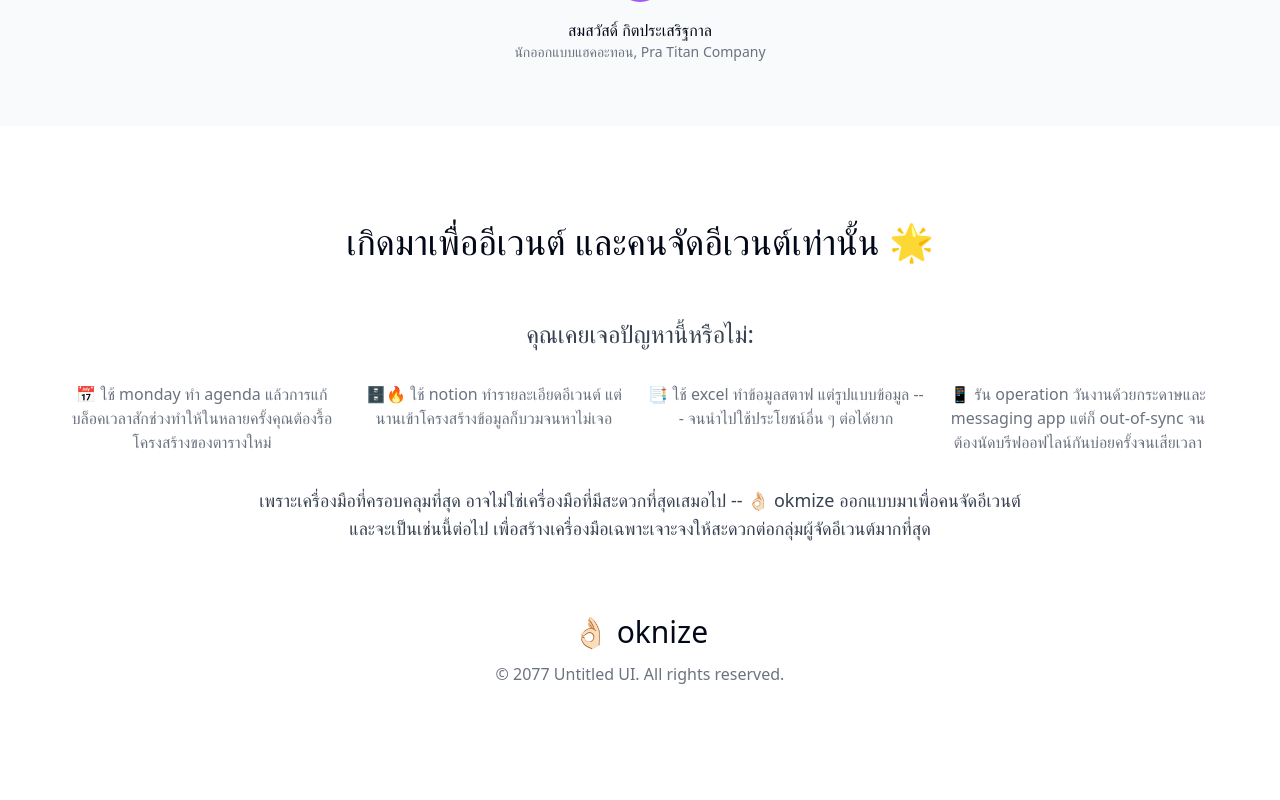
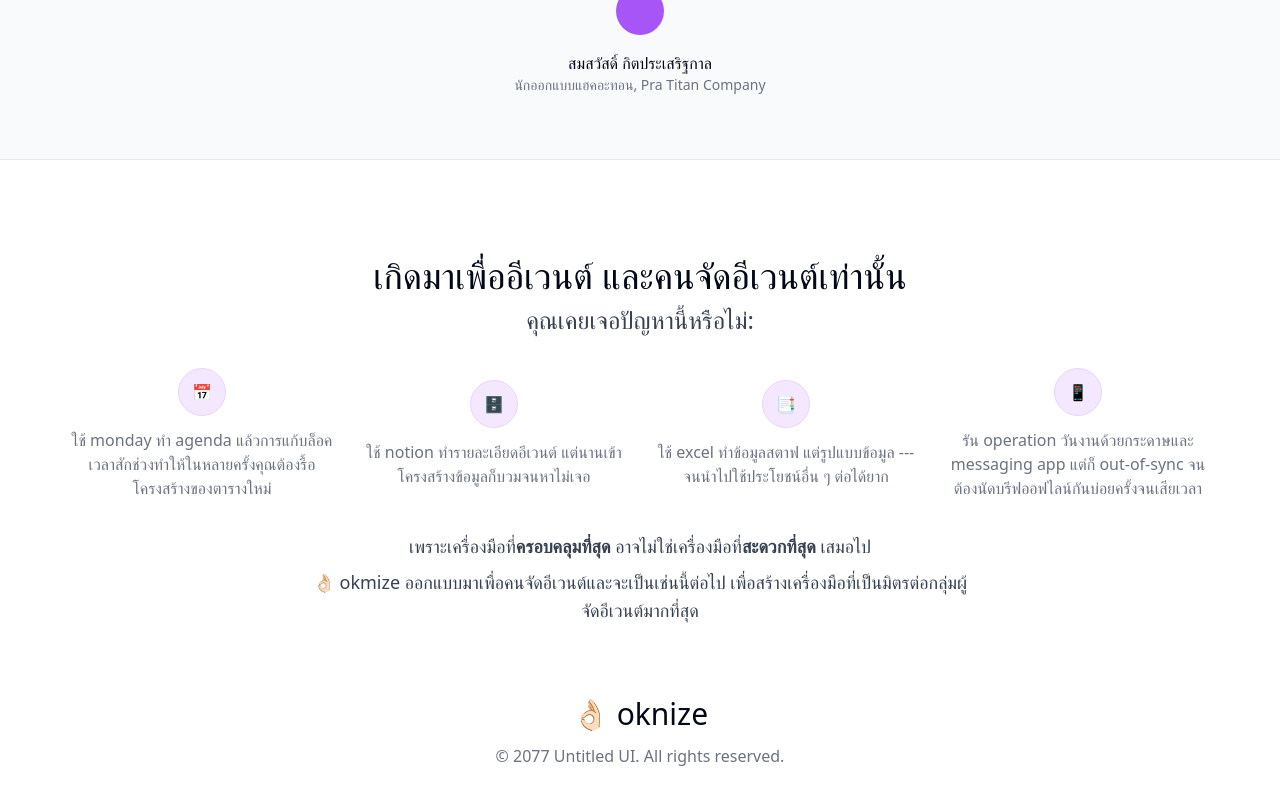
Before and after one commit to creatorsgarten/oknize, a Next.js app: page /landing in a window 1280 px wide. Shown: the part 996-1796 px from the top of the page. Before the commit the page ends 1714 px from the top, so only its background shows below. Built offline with nearby package versions, Linux system fonts and the light colour scheme.

Commit message:
feat: landing things

```diff
--- a/src/pages/landing/index.tsx
+++ b/src/pages/landing/index.tsx
@@ -34,7 +34,7 @@
           </div>
         </div>
       </section>
-      <section>
+      <section className="py-4">
         <div className="flex flex-col justify-center items-center gap-4">
           <div className="px-10 lg:px-16 flex flex-col justify-center items-center gap-4">
             <h4 className="text-lg text-purple-500 text-center">คุณสมบัติ</h4>
@@ -47,7 +47,7 @@
               startups.
             </h6>
           </div>
-          <div className="grid grid-cols-1 md:grid-cols-2 lg:grid-cols-4 gap-4 p-8 pb-16">
+          <div className="grid grid-cols-1 md:grid-cols-2 lg:grid-cols-4 gap-4 px-12 pt-8 pb-16">
             <Feature />
             <Feature />
             <Feature />
@@ -55,7 +55,7 @@
           </div>
         </div>
       </section>
-      <section className="bg-gray-50 p-8 flex flex-col justify-center items-center py- lg:py-16 gap-6 lg:gap-8">
+      <section className="bg-gray-50 p-8 flex flex-col justify-center items-center py- lg:py-16 gap-6 lg:gap-8 border-y border-gray-200">
         <h1 className="text-2xl lg:text-4xl text-center max-w-3xl">
           จัดอีเวนต์สนุก เพื่อนชอบ ลูกค้าชอบ ทุกระดับประทับใจ
           ไม่ต้องปวดหัวกับปัญหายิบย่อยวุ่นวาย 🔥
@@ -70,34 +70,64 @@
       </section>
       <section>
         <div className="p-10 lg:px-16 lg:pt-24 flex flex-col justify-center items-center gap-8">
-          <h1 className="text-3xl lg:text-4xl text-center pb-6">
-            เกิดมาเพื่ออีเวนต์ และคนจัดอีเวนต์เท่านั้น 🌟
+          <div className="flex flex-col justify-center items-center gap-2">
+            <h1 className="text-3xl lg:text-4xl text-center">
+              เกิดมาเพื่ออีเวนต์ และคนจัดอีเวนต์เท่านั้น
             </h1>
-          <h3 className="text-gray-700 text-2xl">คุณเคยเจอปัญหานี้หรือไม่:</h3>
-          <div className="grid grid-cols-1 md:grid-cols-2 lg:grid-cols-4 gap-4">
+            <h3 className="text-gray-700 text-2xl">
+              คุณเคยเจอปัญหานี้หรือไม่:
+            </h3>
+          </div>
+          <div className="grid grid-cols-1 md:grid-cols-2 lg:grid-cols-4 gap-8 lg:gap-4 px-8 lg:px-0">
+            <div className="flex flex-col justify-center items-center gap-3">
+              <div className="bg-purple-100 rounded-full aspect-square h-12 border border-purple-200 flex items-center justify-center">
+                📅
+              </div>
               <h6 className="text-center text-gray-500 max-w-2xl">
-              📅 ใช้ monday ทำ agenda
+                ใช้ monday ทำ agenda
                 แล้วการแก้บล็อคเวลาสักช่วงทำให้ในหลายครั้งคุณต้องรื้อโครงสร้างของตารางใหม่
               </h6>
+            </div>
+            <div className="flex flex-col justify-center items-center gap-3">
+              <div className="bg-purple-100 rounded-full aspect-square h-12 border border-purple-200 flex items-center justify-center">
+                🗄️
+              </div>
               <h6 className="text-center text-gray-500 max-w-2xl">
-              🗄️🔥 ใช้ notion ทำรายละเอียดอีเวนต์​
+                ใช้ notion ทำรายละเอียดอีเวนต์​
                 แต่นานเข้าโครงสร้างข้อมูลก็บวมจนหาไม่เจอ
               </h6>
+            </div>
+            <div className="flex flex-col justify-center items-center gap-3">
+              <div className="bg-purple-100 rounded-full aspect-square h-12 border border-purple-200 flex items-center justify-center">
+                📑
+              </div>
               <h6 className="text-center text-gray-500 max-w-2xl">
-              📑 ใช้ excel ทำข้อมูลสตาฟ แต่รูปแบบข้อมูล ---
-              จนนำไปใช้ประโยชน์อื่น ๆ ต่อได้ยาก
+                ใช้ excel ทำข้อมูลสตาฟ แต่รูปแบบข้อมูล --- จนนำไปใช้ประโยชน์อื่น
+                ๆ ต่อได้ยาก
               </h6>
+            </div>
+            <div className="flex flex-col justify-center items-center gap-3">
+              <div className="bg-purple-100 rounded-full aspect-square h-12 border border-purple-200 flex items-center justify-center">
+                📱
+              </div>
               <h6 className="text-center text-gray-500 max-w-2xl">
-              📱 รัน operation วันงานด้วยกระดาษและ messaging app แต่ก็
+                รัน operation วันงานด้วยกระดาษและ messaging app แต่ก็
                 out-of-sync จนต้องนัดบรีฟออฟไลน์กันบ่อยครั้งจนเสียเวลา
               </h6>
             </div>
+          </div>
+          <div className="flex flex-col justify-center items-center gap-4 lg:gap-2 max-w-2xl">
             <h3 className="text-gray-700 text-lg max-w-3xl text-center">
-            เพราะเครื่องมือที่ครอบคลุมที่สุด
-            อาจไม่ใช่เครื่องมือที่มีสะดวกที่สุดเสมอไป -- 👌🏻 okmize
-            ออกแบบมาเพื่อคนจัดอีเวนต์และจะเป็นเช่นนี้ต่อไป
-            เพื่อสร้างเครื่องมือเฉพาะเจาะจงให้สะดวกต่อกลุ่มผู้จัดอีเวนต์มากที่สุด
+              เพราะเครื่องมือที่
+              <span className="font-semibold">ครอบคลุมที่สุด </span>
+              อาจไม่ใช่เครื่องมือที่
+              <span className="font-semibold">สะดวกที่สุด </span>เสมอไป
             </h3>
+            <h3 className="text-gray-700 text-lg max-w-3xl text-center">
+              👌🏻 okmize ออกแบบมาเพื่อคนจัดอีเวนต์และจะเป็นเช่นนี้ต่อไป
+              เพื่อสร้างเครื่องมือที่เป็นมิตรต่อกลุ่มผู้จัดอีเวนต์มากที่สุด
+            </h3>
+          </div>
         </div>
       </section>
     </div>
```
Also changed, not shown: 1 other file (tests, documents, lock files or other folders). Lines whose indentation alone changed are shown as unchanged.
